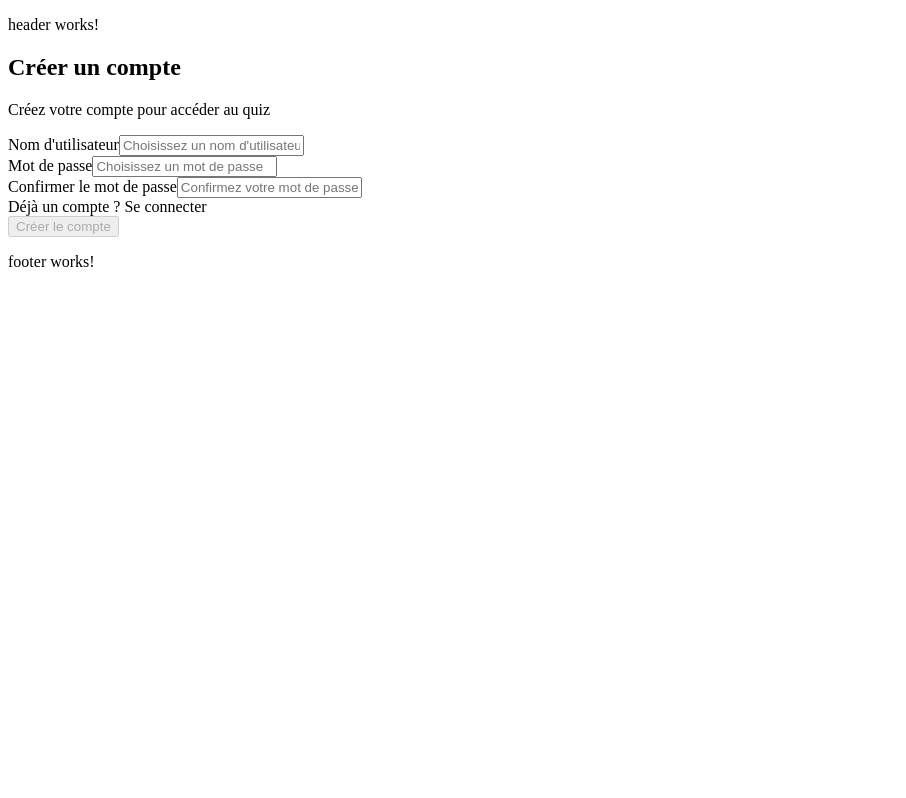
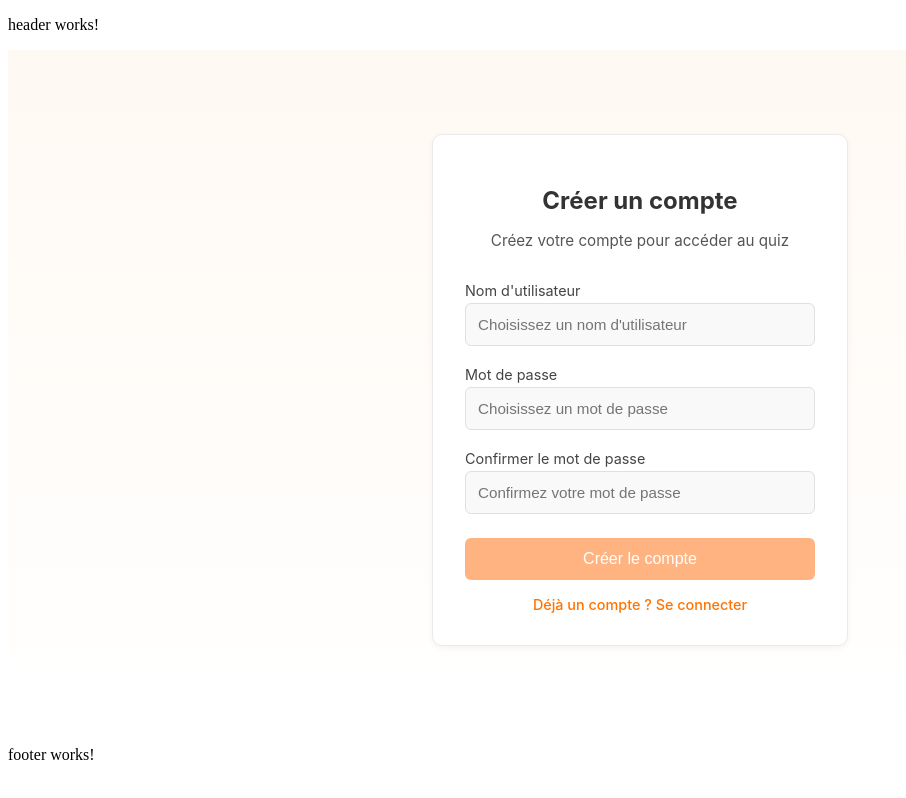
Before and after one commit to bricekc/cooking-app, an Angular app: page /register in a window 1280 px wide. Shown: the whole page, without its empty margins (0-906 px from the left). Built offline with nearby package versions, Linux system fonts and the light colour scheme.

Commit message:
feat: add style

```diff
--- a/backend/db.json
+++ b/backend/db.json
@@ -9,6 +9,11 @@
       "id": "rbtktcbsr",
       "username": "admin2",
       "password": "admin2"
+    },
+    {
+      "id": "n7i2kha2i",
+      "username": "zserdtfg",
+      "password": "azerty"
     }
   ],
   "categories": [
--- a/src/app/login/login.component.css
+++ b/src/app/login/login.component.css
@@ -0,0 +1,96 @@
+.container {
+  font-family: "Inter", sans-serif;
+  background: linear-gradient(to bottom, #fff9f3, #fff);
+  display: flex;
+  justify-content: center;
+  align-items: center;
+  height: 85vh;
+  margin: 0;
+}
+
+.login-container {
+  background: #ffffff;
+  border: 1px solid #eaeaea;
+  border-radius: 10px;
+  box-shadow: 0 2px 6px rgba(0, 0, 0, 0.05);
+  width: 350px;
+  padding: 2rem;
+  text-align: center;
+}
+
+.login-header h2 {
+  margin-bottom: 0.5rem;
+  font-size: 1.5rem;
+  color: #333;
+}
+
+.login-header p {
+  margin-bottom: 2rem;
+  color: #555;
+  font-size: 0.95rem;
+}
+
+.form-group {
+  display: flex;
+  flex-direction: column;
+  gap: 1rem;
+}
+
+.form-input {
+  padding: 0.75rem;
+  border: 1px solid #e0e0e0;
+  border-radius: 6px;
+  font-size: 0.95rem;
+  background-color: #f9f9f9;
+}
+
+.form-input:focus {
+  border-color: #ff7300;
+  outline: none;
+  background-color: #fff;
+}
+
+.error-message {
+  color: red;
+  font-size: 0.85rem;
+  text-align: left;
+  margin-top: -0.5rem;
+}
+
+.btn-submit {
+  margin-top: 1.5rem;
+  background-color: #ff7300;
+  color: white;
+  border: none;
+  border-radius: 6px;
+  padding: 0.75rem;
+  font-size: 1rem;
+  cursor: pointer;
+  transition: background 0.3s;
+  width: 100%;
+}
+
+.btn-submit:hover {
+  background-color: #e96400;
+}
+
+.btn-submit:disabled {
+  background-color: #ffb380;
+  cursor: not-allowed;
+}
+
+.register-link {
+  margin-top: 1rem;
+  display: block;
+  font-size: 0.9rem;
+}
+
+.register-link a {
+  color: #ff7300;
+  text-decoration: none;
+  font-weight: 500;
+}
+
+.register-link a:hover {
+  text-decoration: underline;
+}
--- a/src/app/login/login.component.html
+++ b/src/app/login/login.component.html
@@ -1,14 +1,14 @@
-<div>
-  <div>
-    <div>
+<div class="container">
+  <div class="login-container">
+    <div class="login-header">
       <h2>Connexion</h2>
       <p>Connectez-vous à votre compte pour accéder au quiz</p>
     </div>
 
     <form [formGroup]="loginForm" (ngSubmit)="onSubmit()">
-      <div>
+      <div class="form-group">
         <input
-          label="Nom d'utilisateur"
+          class="form-input"
           type="text"
           formControlName="username"
           placeholder="Entrez votre nom d'utilisateur"
@@ -17,7 +17,7 @@
           loginForm.get("username")?.touched &&
           loginForm.get("username")?.invalid
         ) {
-          <div style="color: red">
+          <div class="error-message">
             @if (loginForm.get("username")?.errors?.["minlength"]) {
               <p>
                 Le nom d'utilisateur doit comporter au moins
@@ -32,20 +32,19 @@
         }
 
         <input
-          label="Mot de passe"
+          class="form-input"
           type="password"
           formControlName="password"
           placeholder="Entrez votre mot de passe"
         />
-
         @if (
           loginForm.get("password")?.touched &&
           loginForm.get("password")?.invalid
         ) {
-          <div style="color: red">
+          <div class="error-message">
             @if (loginForm.get("password")?.errors?.["minlength"]) {
               <p>
-                Le password doit comporter au moins
+                Le mot de passe doit comporter au moins
                 {{
                   loginForm.get("password")?.errors?.["minlength"]
                     ?.requiredLength
@@ -58,21 +57,21 @@
       </div>
 
       @if (errorMessage()) {
-        <div class="mt-4">
-          <p style="color: red">{{ errorMessage() }}</p>
-        </div>
+        <div class="error-message">{{ errorMessage() }}</div>
       }
 
       <div>
-        <div>
-          <a routerLink="/register"> Pas encore de compte ? Créer un compte </a>
-        </div>
+        <button
+          class="btn-submit"
+          type="submit"
+          [disabled]="isLoading() || !loginForm.valid"
+        >
+          {{ isLoading() ? "Connexion..." : "Se connecter" }}
+        </button>
       </div>
 
-      <div>
-        <button type="submit" [disabled]="isLoading() || !loginForm.valid">
-          {{ isLoading() ? "Connexion..." : "Se connecter" }}
-        </button>
+      <div class="register-link">
+        <a routerLink="/register">Pas encore de compte ? Créer un compte</a>
       </div>
     </form>
   </div>
--- a/src/app/login/login.component.ts
+++ b/src/app/login/login.component.ts
@@ -6,12 +6,12 @@ import {
   Validators,
 } from '@angular/forms';
 import { AuthService } from '../shared/services/auth.service';
-import { ActivatedRoute, Router } from '@angular/router';
+import { ActivatedRoute, Router, RouterModule } from '@angular/router';
 import { LoginRequest } from '../shared/models/user';
 
 @Component({
   selector: 'app-login',
-  imports: [ReactiveFormsModule],
+  imports: [ReactiveFormsModule, RouterModule],
   templateUrl: './login.component.html',
   styleUrl: './login.component.css',
 })
--- a/src/app/register/register.component.css
+++ b/src/app/register/register.component.css
@@ -0,0 +1,106 @@
+.container {
+  font-family: "Inter", sans-serif;
+  background: linear-gradient(to bottom, #fff9f3, #fff);
+  display: flex;
+  justify-content: center;
+  align-items: center;
+  height: 85vh;
+  margin: 0;
+}
+
+.register-container {
+  background: #ffffff;
+  border: 1px solid #eaeaea;
+  border-radius: 10px;
+  box-shadow: 0 2px 6px rgba(0, 0, 0, 0.05);
+  width: 350px;
+  padding: 2rem;
+  text-align: center;
+}
+
+.register-header h2 {
+  margin-bottom: 0.5rem;
+  font-size: 1.5rem;
+  color: #333;
+}
+
+.register-header p {
+  margin-bottom: 2rem;
+  color: #555;
+  font-size: 0.95rem;
+}
+
+.form-group {
+  display: flex;
+  flex-direction: column;
+  gap: 1.2rem;
+  text-align: left;
+}
+
+.form-group label {
+  font-size: 0.9rem;
+  color: #444;
+  margin-bottom: 0.3rem;
+  display: block;
+}
+
+.form-input {
+  padding: 0.75rem;
+  border: 1px solid #e0e0e0;
+  border-radius: 6px;
+  font-size: 0.95rem;
+  background-color: #f9f9f9;
+  width: 100%;
+  box-sizing: border-box;
+}
+
+.form-input:focus {
+  border-color: #ff7300;
+  outline: none;
+  background-color: #fff;
+}
+
+.error-message {
+  color: red;
+  font-size: 0.85rem;
+  text-align: left;
+  margin-top: -0.5rem;
+}
+
+.btn-submit {
+  margin-top: 1.5rem;
+  background-color: #ff7300;
+  color: white;
+  border: none;
+  border-radius: 6px;
+  padding: 0.75rem;
+  font-size: 1rem;
+  cursor: pointer;
+  transition: background 0.3s;
+  width: 100%;
+}
+
+.btn-submit:hover {
+  background-color: #e96400;
+}
+
+.btn-submit:disabled {
+  background-color: #ffb380;
+  cursor: not-allowed;
+}
+
+.login-link {
+  margin-top: 1rem;
+  display: block;
+  font-size: 0.9rem;
+}
+
+.login-link a {
+  color: #ff7300;
+  text-decoration: none;
+  font-weight: 500;
+}
+
+.login-link a:hover {
+  text-decoration: underline;
+}
--- a/src/app/register/register.component.html
+++ b/src/app/register/register.component.html
@@ -1,15 +1,16 @@
-<div>
-  <div>
-    <div>
+<div class="container">
+  <div class="register-container">
+    <div class="register-header">
       <h2>Créer un compte</h2>
       <p>Créez votre compte pour accéder au quiz</p>
     </div>
 
     <form [formGroup]="registerForm" (ngSubmit)="onSubmit()">
-      <div>
+      <div class="form-group">
         <div>
           <label>Nom d'utilisateur</label>
           <input
+            class="form-input"
             type="text"
             formControlName="username"
             placeholder="Choisissez un nom d'utilisateur"
@@ -20,7 +21,7 @@
           registerForm.get("username")?.touched &&
           registerForm.get("username")?.invalid
         ) {
-          <div style="color: red">
+          <div class="error-message">
             @if (registerForm.get("username")?.errors?.["minlength"]) {
               <p>
                 Le nom d'utilisateur doit comporter au moins
@@ -37,6 +38,7 @@
         <div>
           <label>Mot de passe</label>
           <input
+            class="form-input"
             type="password"
             formControlName="password"
             placeholder="Choisissez un mot de passe"
@@ -47,10 +49,10 @@
           registerForm.get("password")?.touched &&
           registerForm.get("password")?.invalid
         ) {
-          <div style="color: red">
+          <div class="error-message">
             @if (registerForm.get("password")?.errors?.["minlength"]) {
               <p>
-                Le password doit comporter au moins
+                Le mot de passe doit comporter au moins
                 {{
                   registerForm.get("password")?.errors?.["minlength"]
                     ?.requiredLength
@@ -64,6 +66,7 @@
         <div>
           <label>Confirmer le mot de passe</label>
           <input
+            class="form-input"
             type="password"
             formControlName="confirmPassword"
             placeholder="Confirmez votre mot de passe"
@@ -75,7 +78,7 @@
         registerForm.get("confirmPassword")?.touched &&
         registerForm.get("confirmPassword")?.invalid
       ) {
-        <div style="color: red">
+        <div class="error-message">
           @if (
             registerForm.get("confirmPassword")?.errors?.["passwordMismatch"]
           ) {
@@ -85,21 +88,19 @@
       }
 
       @if (errorMessage()) {
-        <div class="mt-4">
-          <p style="color: red">{{ errorMessage() }}</p>
-        </div>
+        <div class="error-message">{{ errorMessage() }}</div>
       }
 
-      <div>
-        <div>
-          <a routerLink="/login"> Déjà un compte ? Se connecter </a>
-        </div>
-      </div>
+      <button
+        class="btn-submit"
+        type="submit"
+        [disabled]="isLoading() || !registerForm.valid"
+      >
+        {{ isLoading() ? "Création..." : "Créer le compte" }}
+      </button>
 
-      <div>
-        <button [disabled]="isLoading() || !registerForm.valid">
-          {{ isLoading() ? "Création..." : "Créer le compte" }}
-        </button>
+      <div class="login-link">
+        <a routerLink="/login">Déjà un compte ? Se connecter</a>
       </div>
     </form>
   </div>
--- a/src/app/register/register.component.ts
+++ b/src/app/register/register.component.ts
@@ -6,12 +6,12 @@ import {
   Validators,
 } from '@angular/forms';
 import { AuthService } from '../shared/services/auth.service';
-import { Router } from '@angular/router';
+import { Router, RouterModule } from '@angular/router';
 import { RegisterRequest } from '../shared/models/user';
 
 @Component({
   selector: 'app-register',
-  imports: [ReactiveFormsModule],
+  imports: [ReactiveFormsModule, RouterModule],
   templateUrl: './register.component.html',
   styleUrl: './register.component.css',
 })
```
